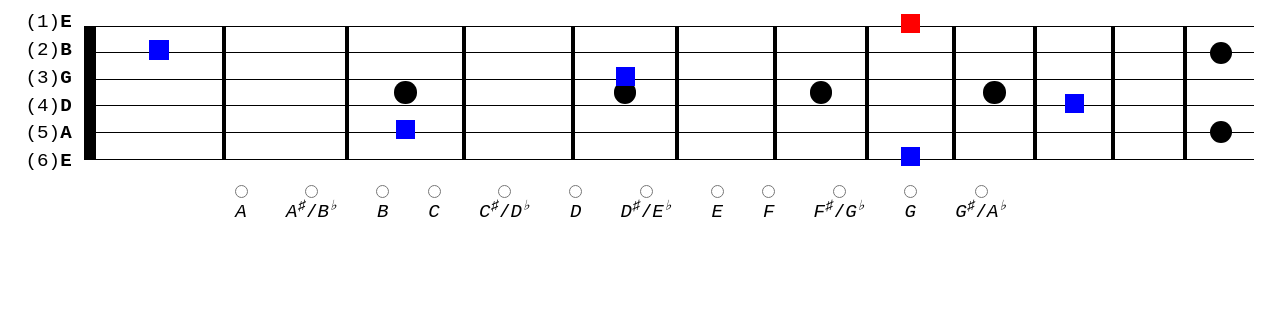
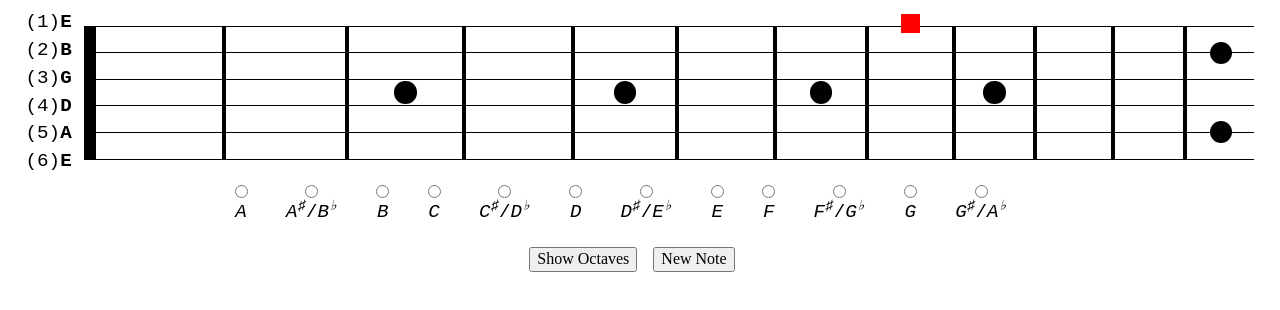
Before and after one commit to meddy/fretboard-trainer, a React (Create React App) app: page / in a window 1280 px wide. Shown: the top 310 px of the page. Built offline with nearby package versions, Linux system fonts and the light colour scheme.

Commit message:
Add some basic options.

```diff
--- a/src/App.module.css
+++ b/src/App.module.css
@@ -1,3 +1,12 @@
 .container {
   margin: 2vw;
 }
+
+.options {
+  display: flex;
+  justify-content: center;
+}
+
+.options button {
+  margin-right: 1rem;
+}
--- a/src/App.tsx
+++ b/src/App.tsx
@@ -6,16 +6,25 @@ import { randomNotePosition } from "./FretPosition";
 import NoteSelector from "./NoteSelector";
 
 function App() {
+  const [showOctaves, setShowOctaves] = useState(false);
   const [position, setPosition] = useState(randomNotePosition());
   return (
     <div className={styles.container}>
-      <Fretboard position={position} showOctaves />
+      <Fretboard position={position} showOctaves={showOctaves} />
       <NoteSelector
         onMatch={() => {
           setPosition(randomNotePosition());
         }}
         position={position}
       />
+      <div className={styles.options}>
+        <button onClick={() => setShowOctaves(!showOctaves)} type="button">
+          Show Octaves
+        </button>
+        <button onClick={() => setPosition(randomNotePosition)} type="button">
+          New Note
+        </button>
+      </div>
     </div>
   );
 }
--- a/src/Fretboard.module.css
+++ b/src/Fretboard.module.css
@@ -16,6 +16,10 @@
 
 .nut {
   background: black;
+}
+
+.nut:nth-last-child(-n+13) {
+  background: none;
   border-top: 1px solid black;
 }
 
@@ -40,12 +44,12 @@
 }
 
 /* Hide last fret displayed */
-:nth-of-type(13n) {
+.fret:nth-of-type(13n) {
   border-right: none;
 }
 
 /* Hide last row other than top border "string" */
-:nth-last-child(-n+13) {
+.fret:nth-last-child(-n+13) {
   background: none;
   border-left: none;
   border-right: none;
--- a/src/Fretboard.tsx
+++ b/src/Fretboard.tsx
@@ -22,7 +22,7 @@ const inlays = [
 ];
 
 export default function Fretboard(props: FretboardProps) {
-  const { position } = props;
+  const { position, showOctaves } = props;
   const { string, fret } = position;
   const mainNote = Note.positionToNote(position);
   return (
@@ -86,7 +86,7 @@ export default function Fretboard(props: FretboardProps) {
                     })}
                   />
                 )}
-                {octave && (
+                {showOctaves && octave && (
                   <div
                     className={clsx({
                       [styles.note]: true,
--- a/src/NoteSelector.module.css
+++ b/src/NoteSelector.module.css
@@ -4,6 +4,7 @@
   flex-wrap: wrap;
   font-family: monospace;
   justify-content: center;
+  margin-bottom: 1rem;
 }
 
 .container label {
```
